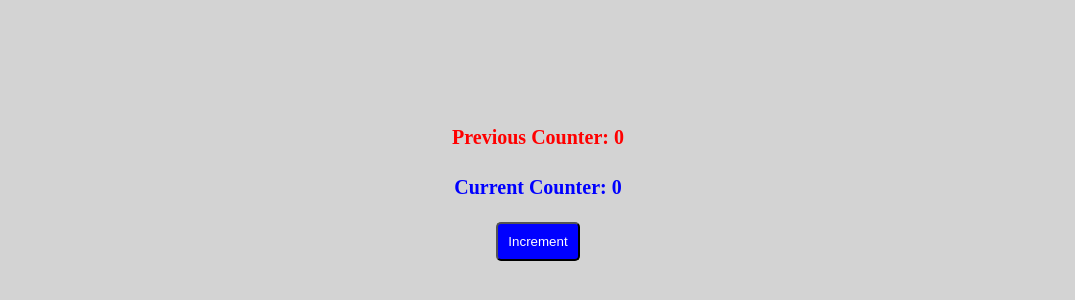
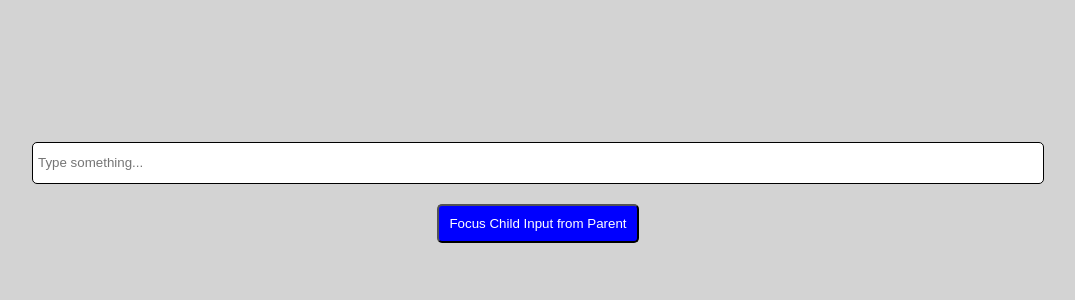
Before and after one commit to swapn0652/Understanding_React_Hooks, a React (Vite) app: page / in a window 1280 px wide. Shown: the part 208-508 px from the top of the page, without its empty margins (102-1177 px from the left). Built offline with nearby package versions, Linux system fonts and the light colour scheme.

Commit message:
useImperativeHandle hook example

```diff
--- a/src/App.tsx
+++ b/src/App.tsx
@@ -7,7 +7,8 @@
 // import { PrimeChecker } from "./components/useMemoHook/components/PrimeChecker";
 // import UserDashboard from "./components/ReactMemoExample/components/UserDashboard"
 // import AutoFocusInput from "./components/useRefHook/components/AutoFocusInput"
-import PreviousCounter from "./components/useRefHook/components/PreviousCounter"
+// import PreviousCounter from "./components/useRefHook/components/PreviousCounter"
+import SimpleForm from "./components/useImperativeHandleHook/components/SimpleForm"
 
 
 function App() {
@@ -23,7 +24,8 @@ function App() {
       {/* <PrimeChecker/> */}
       {/* <UserDashboard/> */}
       {/* <AutoFocusInput/> */}
-      <PreviousCounter/>
+      {/* <PreviousCounter/> */}
+      <SimpleForm/>
     </>
   )
 }
--- /dev/null
+++ b/src/components/useImperativeHandleHook/components/FancyInput.tsx
@@ -0,0 +1,26 @@
+import { forwardRef, useImperativeHandle, useRef } from "react";
+import type { FancyInputHandle } from "../types";
+
+const FancyInput = forwardRef<FancyInputHandle, {}>((props, ref) => {
+    const inputRef = useRef<HTMLInputElement>(null);
+
+    useImperativeHandle(ref, () => ({
+        focus: () => {
+            if (inputRef.current) {
+                inputRef.current.focus();
+            }
+        }
+    }));
+
+    const fancyInputStyle = {
+        width: "1000px",
+        height: "30px",
+        border: "1px solid #000",
+        borderRadius: "5px",
+        padding: "5px",
+        margin: "10px",
+    };
+    return <input ref={inputRef} placeholder="Type something..." style={fancyInputStyle as React.CSSProperties} />;
+});
+
+export default FancyInput;
--- /dev/null
+++ b/src/components/useImperativeHandleHook/components/SimpleForm.tsx
@@ -0,0 +1,38 @@
+import { useRef } from "react";
+import type { FancyInputHandle } from "../types";
+import FancyInput from "./FancyInput";
+
+const SimpleForm = () => {
+    const fancyInputRef = useRef<FancyInputHandle>(null);
+
+    const handleFocus = () => {
+        if (fancyInputRef.current) {
+            fancyInputRef.current.focus();
+        }
+    };
+
+    const containerStyle = {
+        display: "flex",
+        flexDirection: "column",
+        alignItems: "center",
+        justifyContent: "center",
+        height: "100vh",
+    };
+
+    const buttonStyle = {
+        backgroundColor: "blue",
+        color: "white",
+        padding: "10px",
+        borderRadius: "5px",
+        margin: "10px",
+    };
+
+    return (
+        <div style={containerStyle as React.CSSProperties}>
+            <FancyInput ref={fancyInputRef} />
+            <button style={buttonStyle as React.CSSProperties} onClick={handleFocus}>Focus Child Input from Parent</button>
+        </div>
+    );
+};
+
+export default SimpleForm;
--- /dev/null
+++ b/src/components/useImperativeHandleHook/types.d.ts
@@ -0,0 +1,3 @@
+export interface FancyInputHandle {
+  focus: () => void;
+}
```
